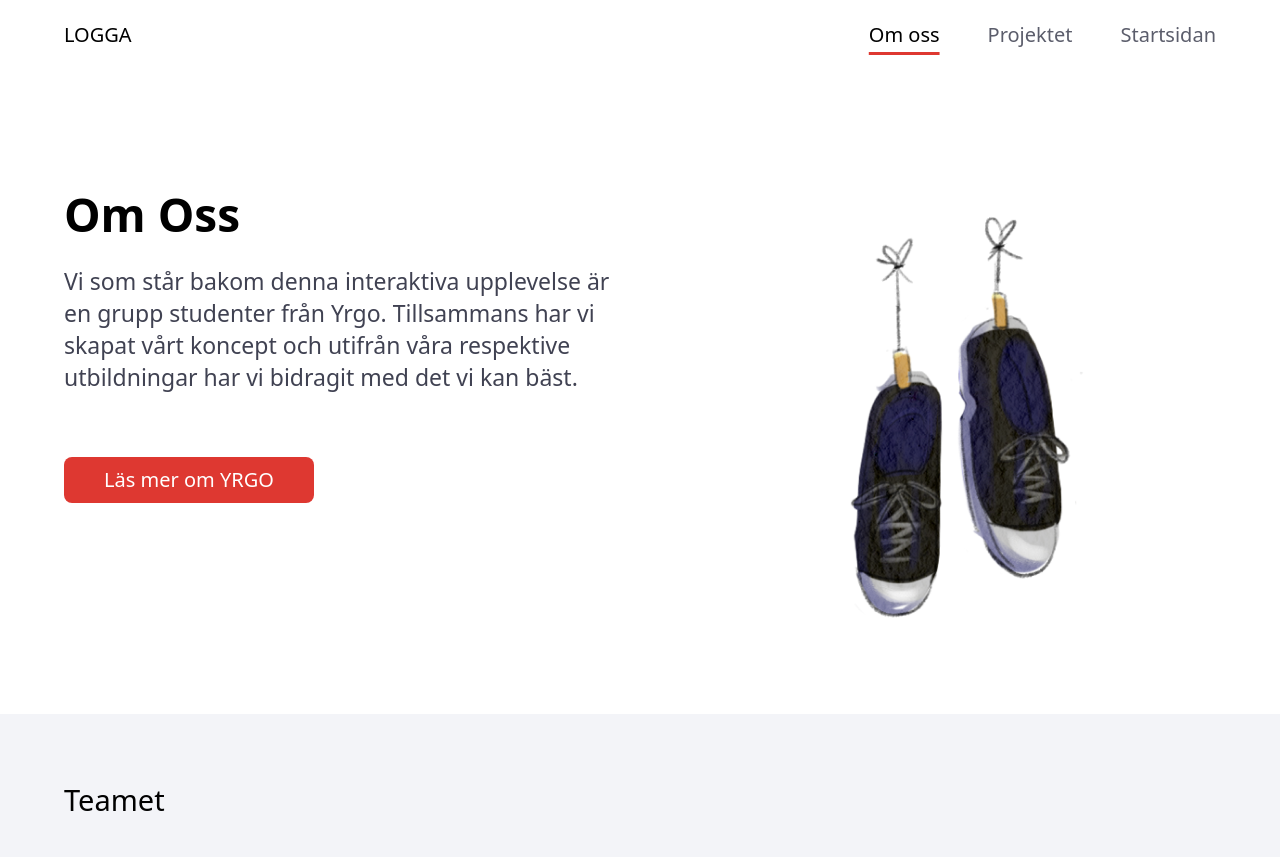
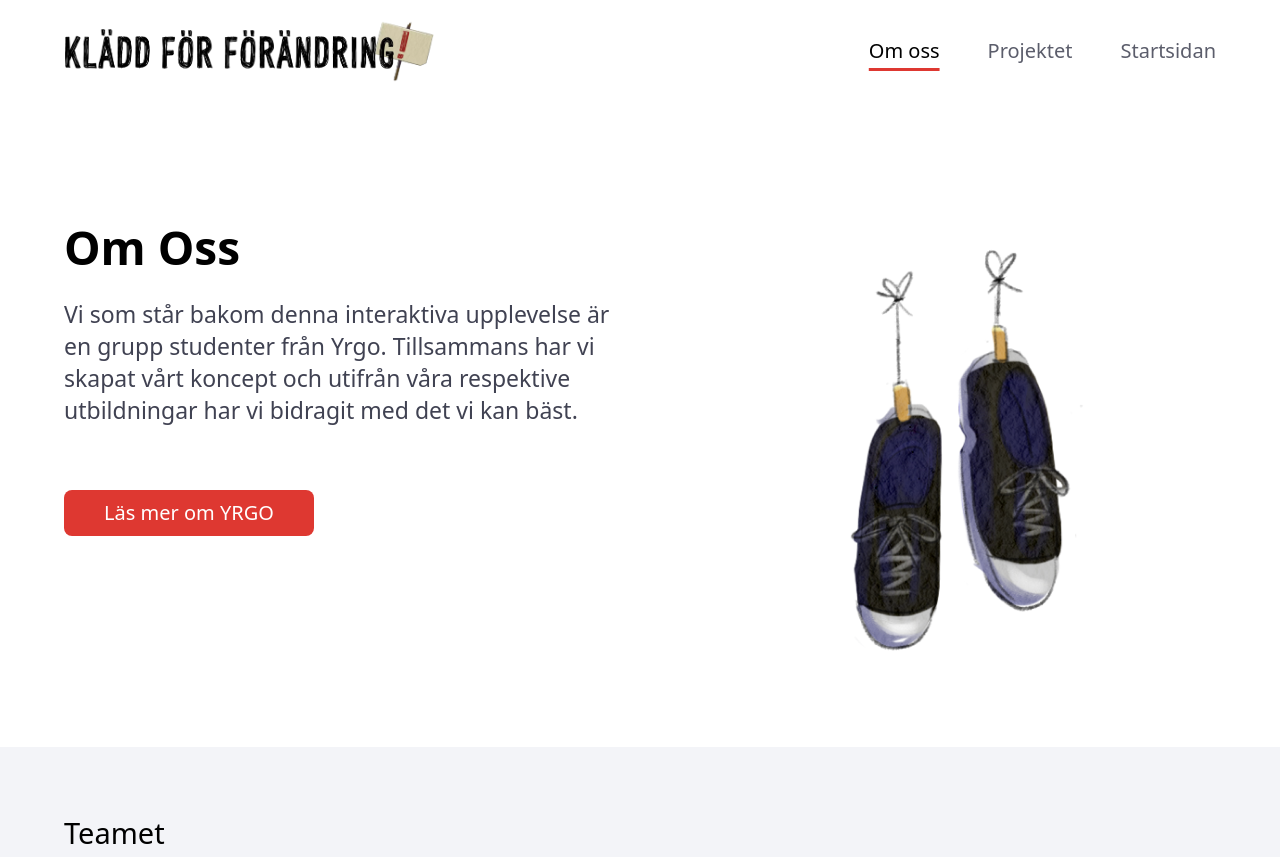
Before and after one commit to patrikstaaf/sammanslaget, an Astro site: page /about in a window 1280 px wide. Shown: the top 857 px of the page. Built offline with nearby package versions, Linux system fonts and the light colour scheme; Astro itself is replaced by a stand-in of ours.

Commit message:
Add logo and favicon

```diff
--- a/src/components/Nav.astro
+++ b/src/components/Nav.astro
@@ -1,7 +1,10 @@
 <header>
   <nav class='flex justify-between items-center max-w-6xl mx-auto p-5 xl:px-0'>
     <div>
-      <a href='/' class='text-[20px]'>LOGGA</a>
+      <a href='/' class='text-[20px]'
+        ><img src='/images/logga.webp' alt='Logga' class='w-full max-w-[370px]'
+        />
+      </a>
     </div>
     <div>
       <ul class='flex space-x-12'>
--- a/src/layouts/Layout.astro
+++ b/src/layouts/Layout.astro
@@ -18,6 +18,7 @@ const { title, description, canonicalURL } = Astro.props as Props;
     <meta name='viewport' content='width=device-width' />
     <title>{title}</title>
     <link rel='stylesheet' href='style.css' />
+    <link rel='shortcut icon' href='/images/favicon.png' type='image/x-icon' />
     <!-- Primary Meta Tags -->
     <meta name='generator' content={Astro.generator} />
     <meta name='title' content={title} />
```
Also changed, not shown: public/images/favicon.png (added), public/images/logga.webp (added).
